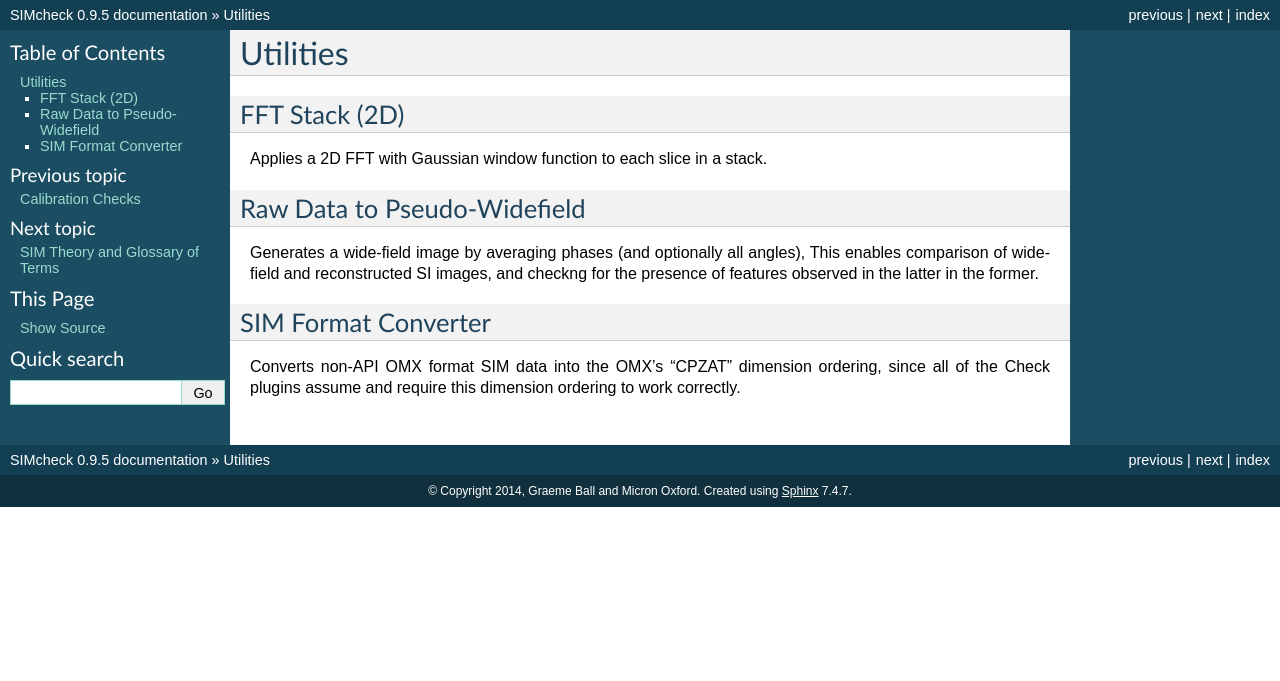
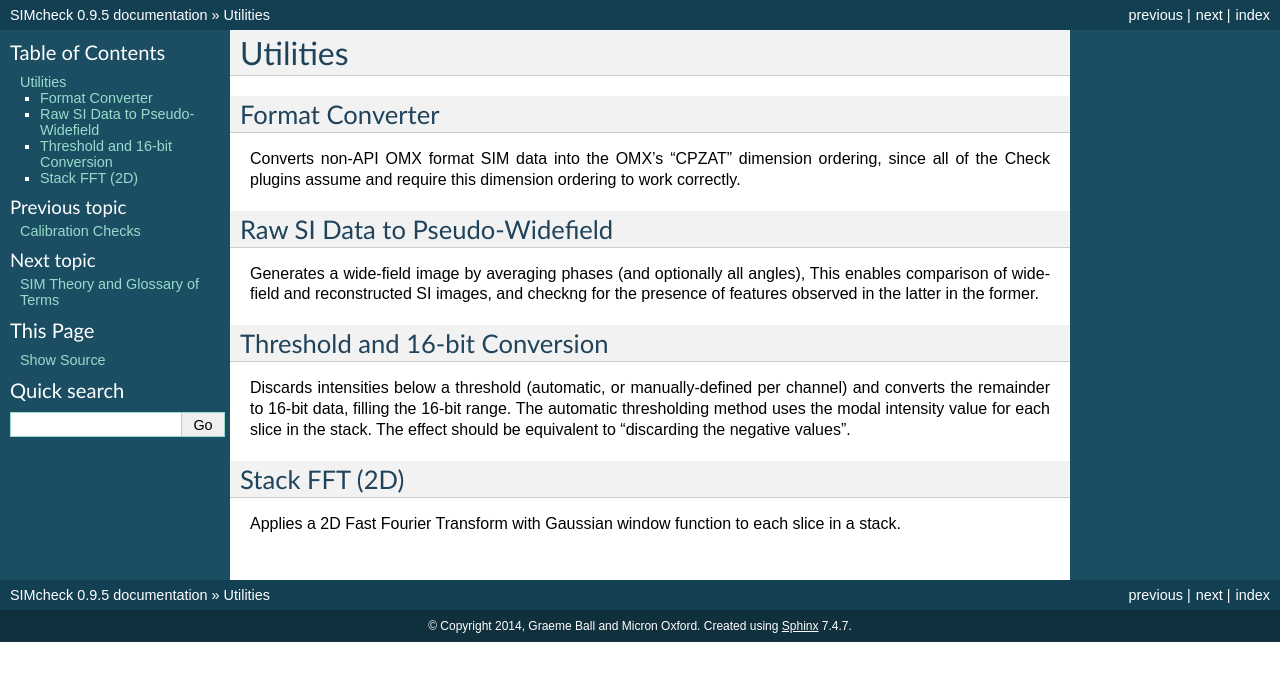
Before and after one commit to MicronOxford/SIMcheck_Manual, a Sphinx documentation site: the page built from source/utils.rst, in a window 1280 px wide. Shown: the top 681 px of the page. Built offline with Sphinx 7.4.7, drawn with Linux system fonts in a browser that asks for light colours.

Commit message:
update utils.rst entries and text

```diff
--- a/source/utils.rst
+++ b/source/utils.rst
@@ -1,21 +1,31 @@
 Utilities
 =========
 
-FFT Stack (2D)
---------------
+Format Converter
+----------------
 
-Applies a 2D FFT with Gaussian window function to each slice in a stack.
+Converts non-API OMX format SIM data into the OMX's "CPZAT" dimension
+ordering, since all of the Check plugins assume and require this dimension
+ordering to work correctly.
 
-Raw Data to Pseudo-Widefield
-----------------------------
+Raw SI Data to Pseudo-Widefield
+-------------------------------
 
 Generates a wide-field image by averaging phases (and optionally all angles),
 This enables comparison of wide-field and reconstructed SI images, and checkng
 for the presence of features observed in the latter in the former.
 
-SIM Format Converter
---------------------
+Threshold and 16-bit Conversion
+-------------------------------
 
-Converts non-API OMX format SIM data into the OMX's "CPZAT" dimension
-ordering, since all of the Check plugins assume and require this dimension
-ordering to work correctly.
+Discards intensities below a threshold (automatic, or manually-defined per
+channel) and converts the remainder to 16-bit data, filling the 16-bit range.
+The automatic thresholding method uses the modal intensity value for each
+slice in the stack. The effect should be equivalent to "discarding the
+negative values".
+
+Stack FFT (2D)
+--------------
+
+Applies a 2D Fast Fourier Transform with Gaussian window function to each slice
+in a stack.
```
